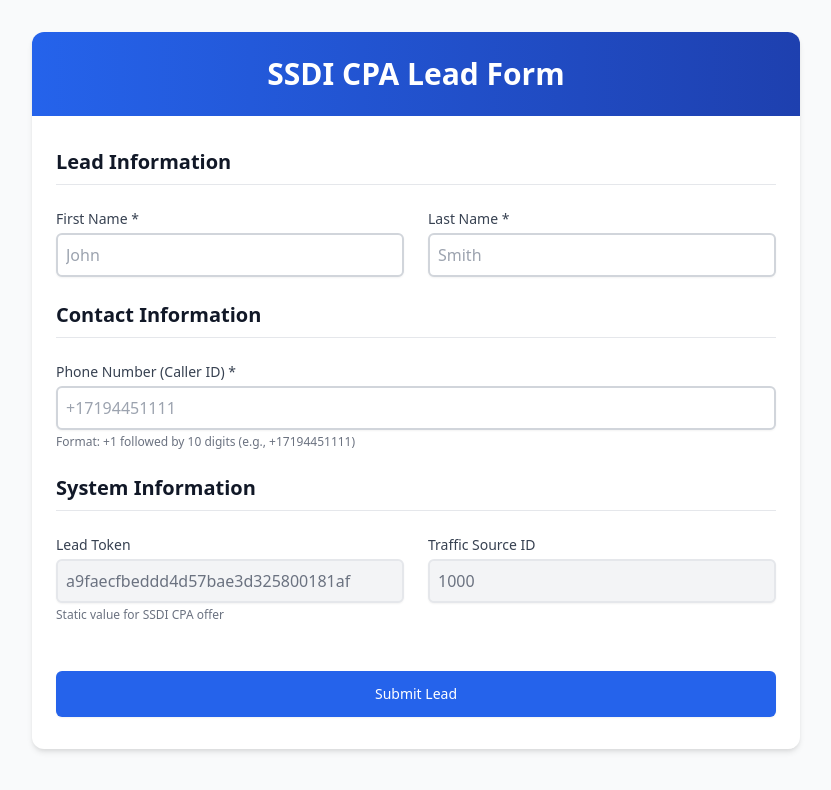
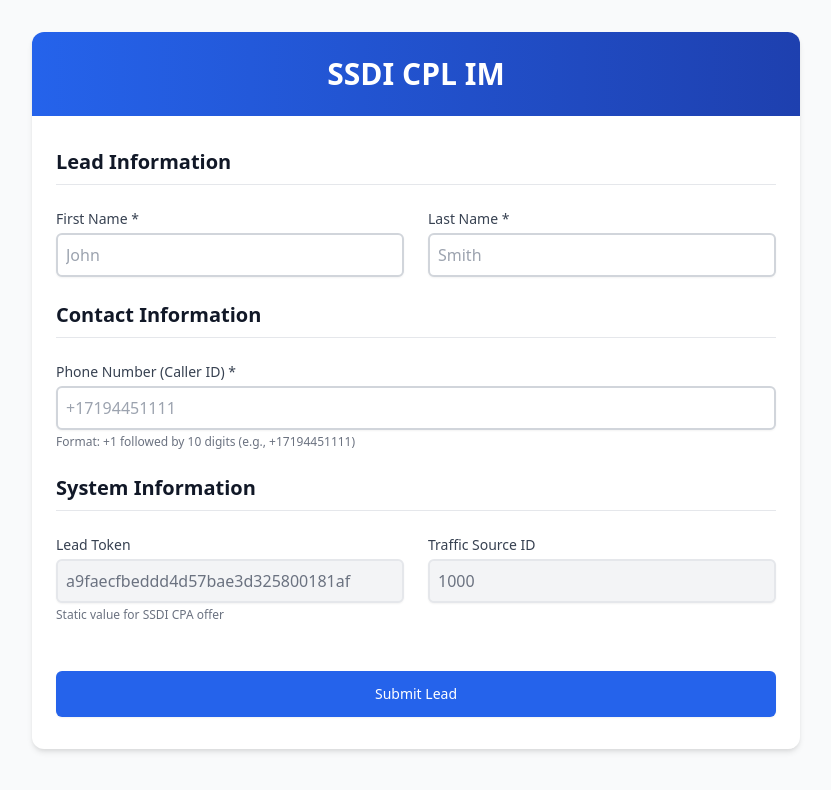
Before and after one commit to asadishaq15/lead-forms, a React (Vite) app: page /ssdi-cpl in a window 1280 px wide. Shown: the top 790 px of the page, without its empty margins (224-1055 px from the left). Built offline with nearby package versions, Linux system fonts and the light colour scheme.

Commit message:
fix form title

```diff
--- a/src/Components/ssdiFormNew.jsx
+++ b/src/Components/ssdiFormNew.jsx
@@ -89,7 +89,7 @@ const SSDIInboundFormNew = () => {
       <div className="max-w-3xl mx-auto bg-white rounded-xl shadow-md overflow-hidden">
         <div className="bg-gradient-to-r from-blue-600 to-blue-800 py-6">
           <h2 className="text-center text-3xl font-extrabold text-white px-4">
-            SSDI CPA Lead Form
+          SSDI CPL IM
           </h2>
         </div>
 
```
